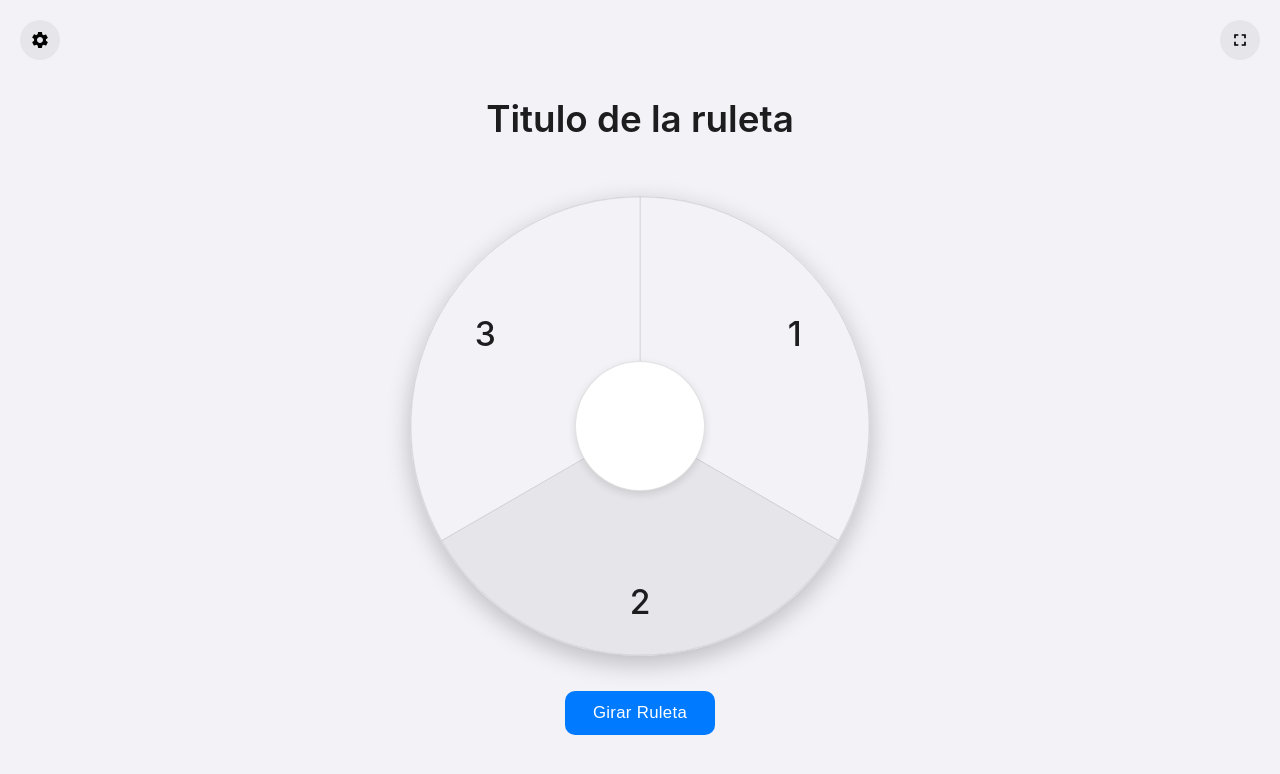
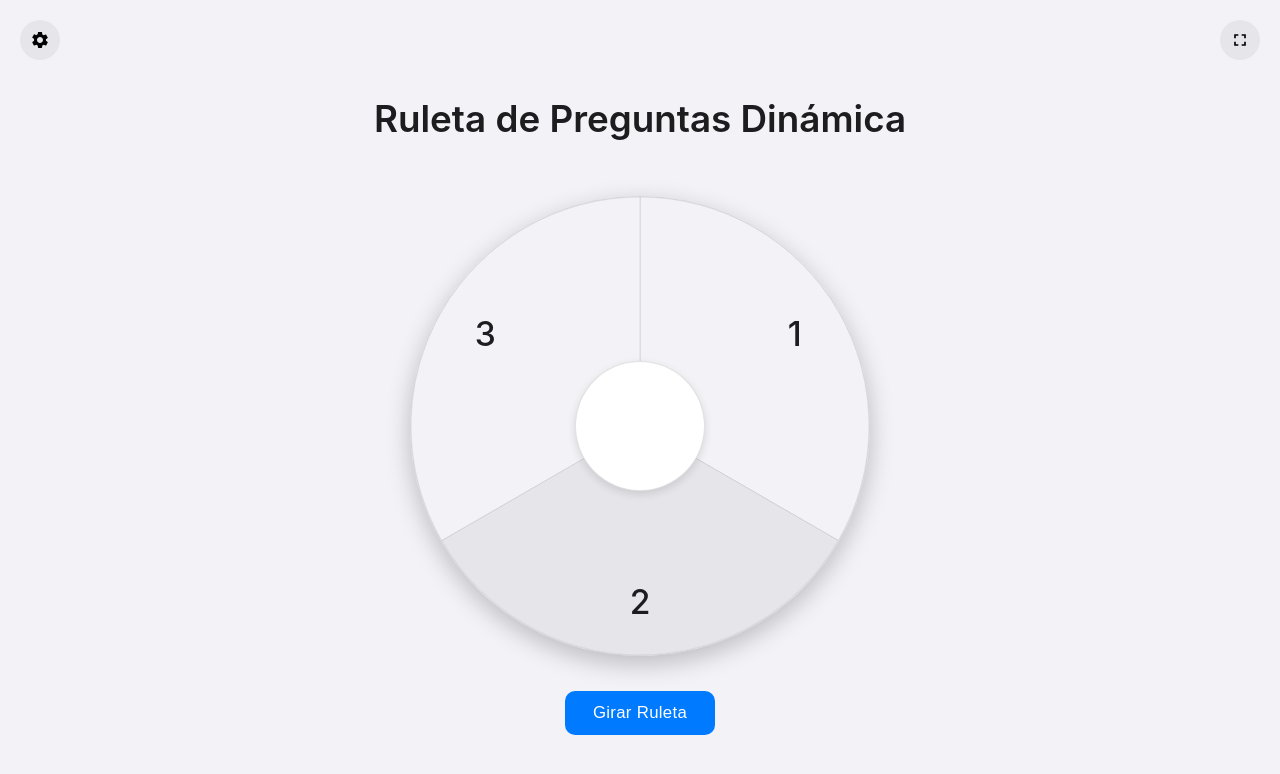
Before and after one commit to RoberthGarcia1404/Ruleta, a plain HTML site: page ruleta/index.html in a window 1280 px wide. Drawn offline with Linux system fonts and the light colour scheme.

Commit message:
Update index.html

```diff
--- a/ruleta/index.html
+++ b/ruleta/index.html
@@ -384,7 +384,7 @@
 
   <div class="container">
     <div class="static-pointer"></div>
-    <h1>Titulo de la ruleta</h1>
+    <h1>Ruleta de Preguntas Dinámica</h1>
     <div class="wheel-container">
       <div id="centerCircle">
         <span id="selectedNumber"></span>
```
